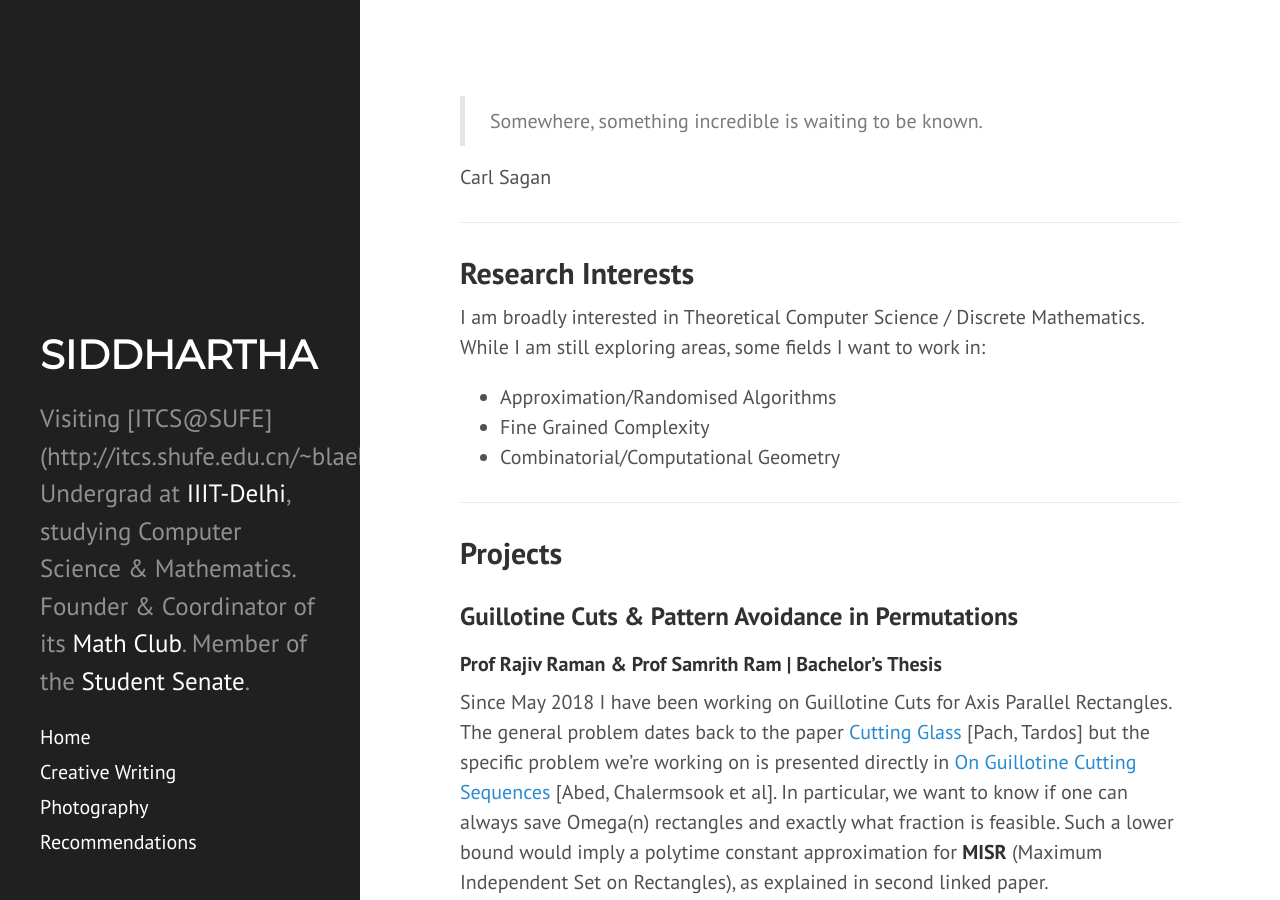
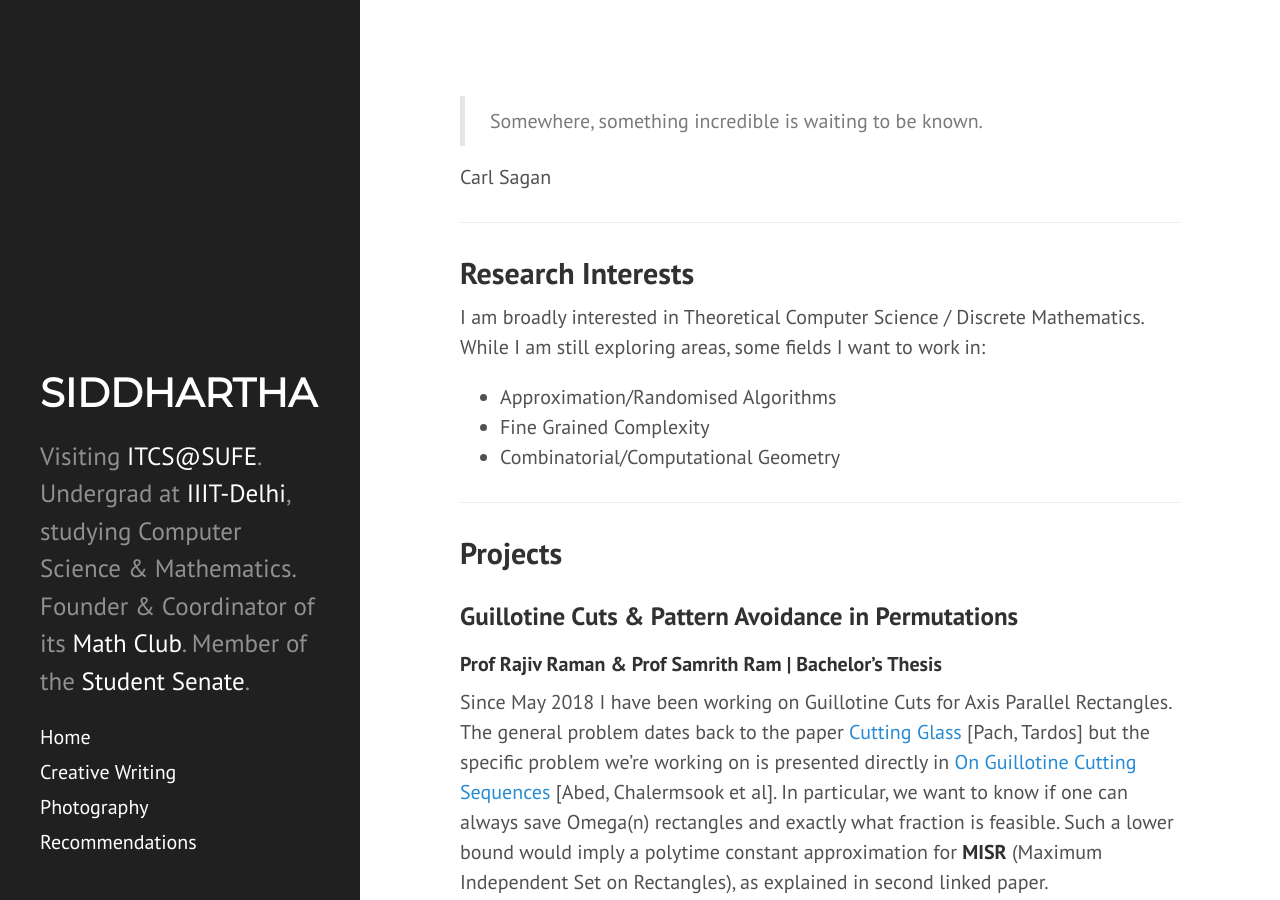
Before and after one commit to siddjai/siddjai.github.io, a Jekyll site: the page built from index.md, in a window 1280 px wide and 900 px high. Built offline with Jekyll 4.4.1, drawn with Linux system fonts in a browser that asks for light colours; nearby versions of some CDN libraries; some of the changed lines change nothing that is shown.

Commit message:
Update _config.yml

```diff
--- a/_config.yml
+++ b/_config.yml
@@ -8,7 +8,7 @@
 # Setup
 title:            SIDDHARTHA
 tagline:          'CS&DM Researcher'
-description:      'Visiting [ITCS@SUFE](http://itcs.shufe.edu.cn/~blaekh/). Undergrad at <a href="http://iiitd.ac.in/" target="_blank">IIIT-Delhi</a>, studying Computer Science & Mathematics. Founder & Coordinator of its <a href="http://bit.ly/EvaristeClub" target="_blank">Math Club</a>. Member of the <a href="http://studentsenate.iiitd.edu.in/" target="_blank">Student Senate</a>.'
+description:      'Visiting <a href="http://itcs.shufe.edu.cn/~blaekh/" target="_blank">ITCS@SUFE</a>. Undergrad at <a href="http://iiitd.ac.in/" target="_blank">IIIT-Delhi</a>, studying Computer Science & Mathematics. Founder & Coordinator of its <a href="http://bit.ly/EvaristeClub" target="_blank">Math Club</a>. Member of the <a href="http://studentsenate.iiitd.edu.in/" target="_blank">Student Senate</a>.'
 url:              http://sidjain.me
 baseurl:          /
 
```
